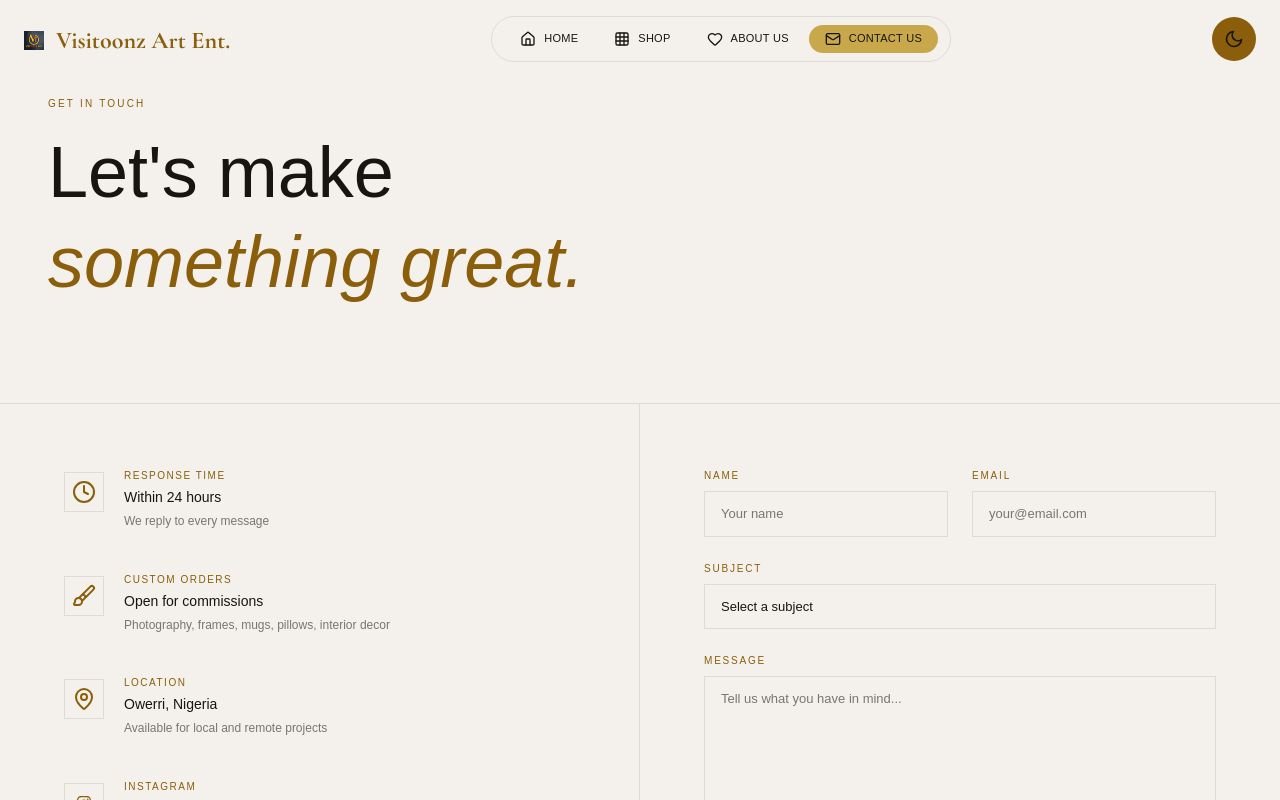
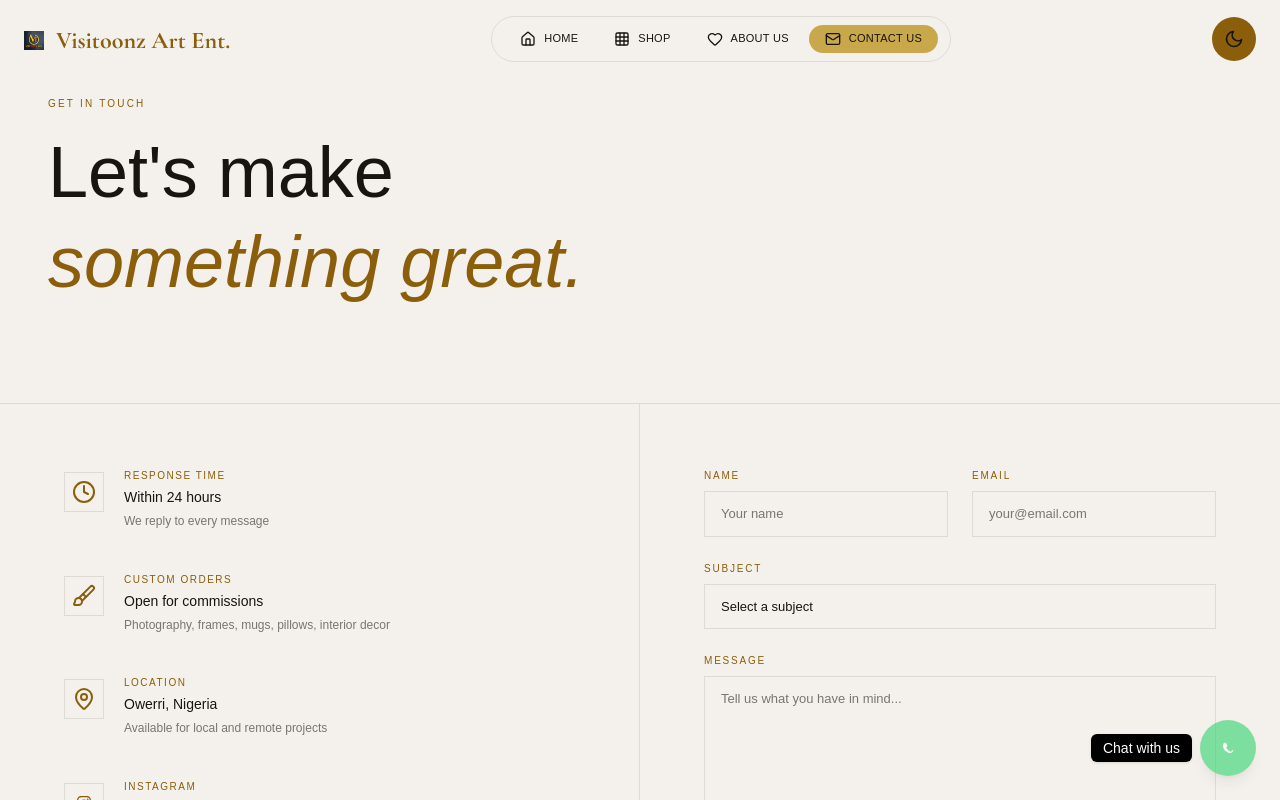
Before and after one commit to PiusIV/visitoonz, a Next.js app: page /contact in a window 1280 px wide. Shown: the top 800 px of the page. Built offline with nearby package versions, Linux system fonts and the light colour scheme.

Commit message:
feat: addition of whatsapp quick button

```diff
--- a/app/_components/BottomNav.tsx
+++ b/app/_components/BottomNav.tsx
@@ -7,7 +7,7 @@ const links = [
   { href: "/", label: "Home", Icon: Home },
   { href: "/shop", label: "Shop", Icon: Grid3X3 },
   { href: "/about", label: "About Us", Icon: Heart },
-  { href: "/contact", label: "contact us", Icon: Mail },
+  { href: "/contact", label: "Contact Us", Icon: Mail },
 ];
 
 export default function BottomNav() {
--- /dev/null
+++ b/app/_components/WhatsappButton.tsx
@@ -0,0 +1,54 @@
+"use client";
+
+import { useEffect, useRef, useState } from "react";
+
+export default function WhatsAppButton() {
+  const [visible, setVisible] = useState(false);
+  const [show, setShow] = useState(true);
+  const lastScroll = useRef(0); // persistent across renders
+
+  // delay appearance (3s)
+  useEffect(() => {
+    const timer = setTimeout(() => setVisible(true), 3000);
+    return () => clearTimeout(timer);
+  }, []);
+
+  // hide on scroll down, show on scroll up
+  useEffect(() => {
+    const handleScroll = () => {
+      const current = window.scrollY;
+
+      if (current > lastScroll.current && current > 100) {
+        setShow(false);
+      } else {
+        setShow(true);
+      }
+
+      lastScroll.current = current; // safe mutation
+    };
+
+    window.addEventListener("scroll", handleScroll);
+    return () => window.removeEventListener("scroll", handleScroll);
+  }, []);
+
+  if (!visible) return null;
+
+  return (
+    <a
+      href="https://wa.me/2348131318140?text=Hello%20I%20need%20your%20service"
+      target="_blank"
+      rel="noopener noreferrer"
+      className={`fixed bottom-6 right-6 z-50 flex items-center gap-2 transition-all duration-300 ${
+        show ? "opacity-100 translate-y-0" : "opacity-0 translate-y-10"
+      }`}
+    >
+      <span className="hidden md:block bg-black text-white text-sm px-3 py-1 rounded-md shadow">
+        Chat with us
+      </span>
+
+      <div className="w-14 h-14 bg-[#25D366] rounded-full flex items-center justify-center shadow-lg animate-pulse hover:animate-none hover:scale-110 transition">
+        <img src="/whatsapp-icon.svg" alt="WhatsApp" className="w-7 h-7" />
+      </div>
+    </a>
+  );
+}
--- a/app/layout.tsx
+++ b/app/layout.tsx
@@ -5,6 +5,7 @@ import Navbar from "@/app/_components/Navbar";
 import BottomNav from "./_components/BottomNav";
 import "./globals.css";
 import Footer from "./_components/Footer";
+import WhatsAppButton from "./_components/WhatsappButton";
 
 const geistSans = Geist({
   variable: "--font-geist-sans",
@@ -47,6 +48,7 @@ export default function RootLayout({
       <body className="min-h-full flex flex-col">
         <Navbar />
         {children}
+        <WhatsAppButton />
         <Footer />
         <BottomNav />
       </body>
```
Also changed, not shown: public/whatsapp-icon.svg (added).
